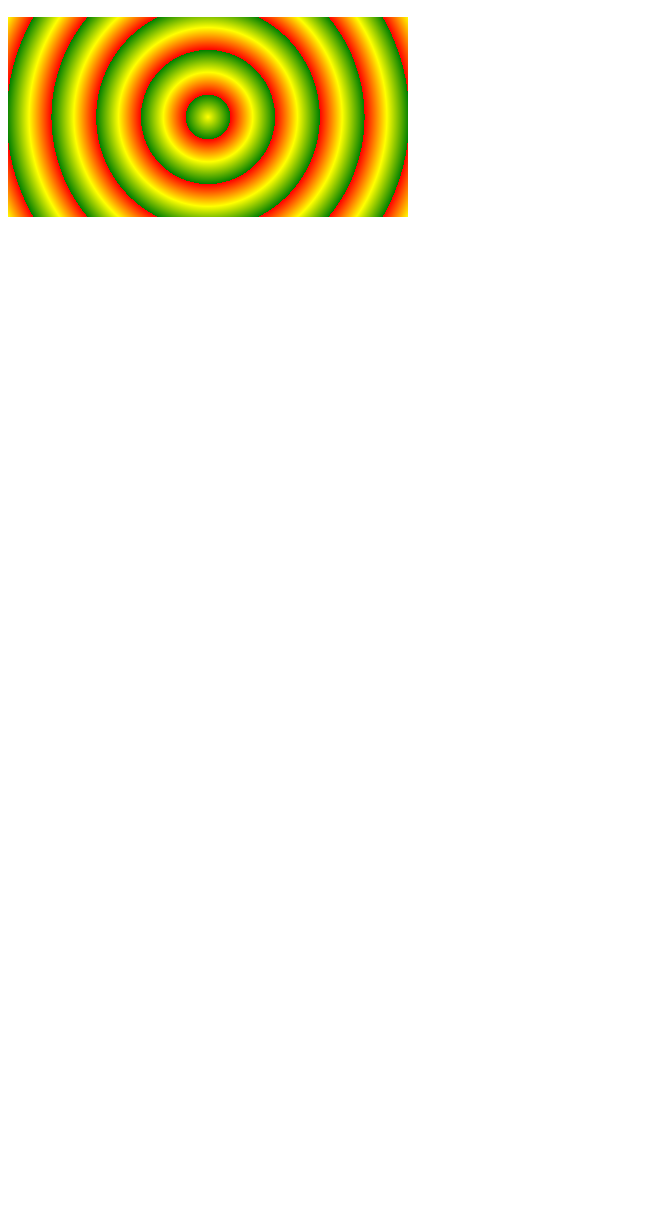
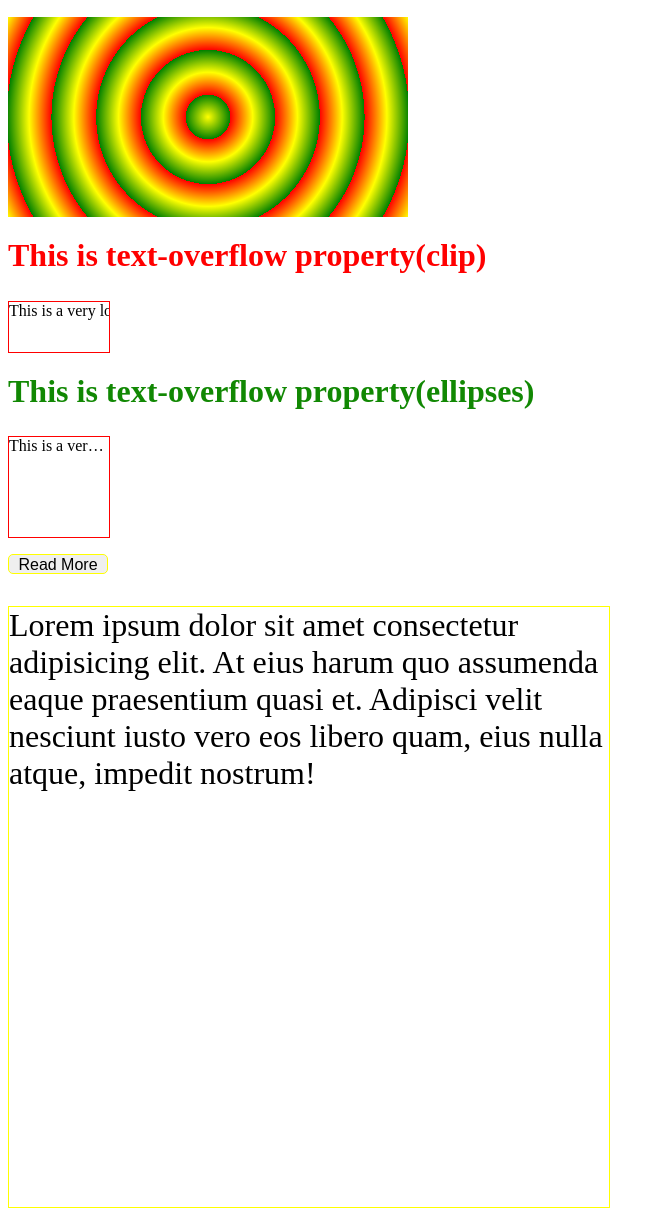
Before and after one commit to georgyogolla/Leon-Programming-Training, a plain HTML site: page css/index.html in a window 1280 px wide. Shown: the part 5197-6408 px from the top of the page, without its empty margins (0-665 px from the left). Before the commit the page ends 5422 px from the top, so only its background shows below. Drawn offline with Linux system fonts and the light colour scheme.

Commit message:
text-overlow clip and ellipsis

```diff
--- a/css/index.html
+++ b/css/index.html
@@ -134,5 +134,18 @@
 
      <!-- Repeating Radial Gradient fuction  -->
       <div class="repeating-radial-gradient"></div>
+      <!-- CSS Text effects  -->
+      <!-- Using the text-overflow property -->
+       <h2 class="clip">This is text-overflow property(clip)</h2>
+       <p class="text-overflow-clip" style="font-size: 16px;">This is a very long text. We can't get to the end of the content  at the moment</p>
+
+             <!-- Using the text-overflow property -->
+       <h2 class="ellipsis">This is text-overflow property(ellipses)</h2>
+       <p class="text-overflow-ellipsis" style="font-size: 16px;">This is a very long text. We can't get to the end of the content  at the moment</p>
+       <button class="btn-elipsis">
+        Read More
+       </button>
+
+       <p class="word-wrap">Lorem ipsum dolor sit amet consectetur adipisicing elit. At eius harum quo assumenda eaque praesentium quasi et. Adipisci velit nesciunt iusto vero eos libero quam, eius nulla atque, impedit nostrum!</p>
   </body>
 </html>
--- a/css/style.css
+++ b/css/style.css
@@ -432,3 +432,61 @@ background-image: linear-gradient(direction, color-stop1, color-stop2, ...); */
     margin-top: 20px;
     background-image: repeating-radial-gradient(circle, red 10%, yellow 20%, green 30%);
 }
+
+.clip{
+    margin-top: 20px;
+    text-align: left;
+    color: red;
+    font-size: 32px;
+}
+
+/* CSS Text Effects */
+.text-overflow-clip{
+    width: 100px;
+    height: 50px;
+    border: 1px solid red;
+    white-space: nowrap;
+    overflow: hidden;
+    text-overflow: clip;
+}
+
+.text-overflow-clip:hover{
+    overflow: visible;
+}
+
+
+.ellipsis{
+    margin-top: 20px;
+    text-align: left;
+    color: rgb(17, 136, 3);
+    font-size: 32px;
+}
+
+.text-overflow-ellipsis{
+    width: 100px;
+    height: 100px;
+    border: 1px solid red;
+    white-space: nowrap;
+    overflow: hidden;
+    text-overflow: ellipsis;
+}
+
+.btn-elipsis{
+    font-size: 16px;
+    width: 100px;
+    height: 20px;
+    background-image: linear-gradient(rgba(255, 255, 0.5));
+    border: 1px solid yellow;
+    border-radius: 5px;
+    white-space: nowrap;
+    overflow: hidden;
+    text-overflow: ellipsis;
+}
+
+/* The word-wrap property allows you to force the text to wrap - even if it means splitting it in the middle of a word: */
+.word-wrap{
+    width: 600px;
+    height: 600px;
+    border: 1px solid yellow;
+    word-wrap: break-word;
+}
```
